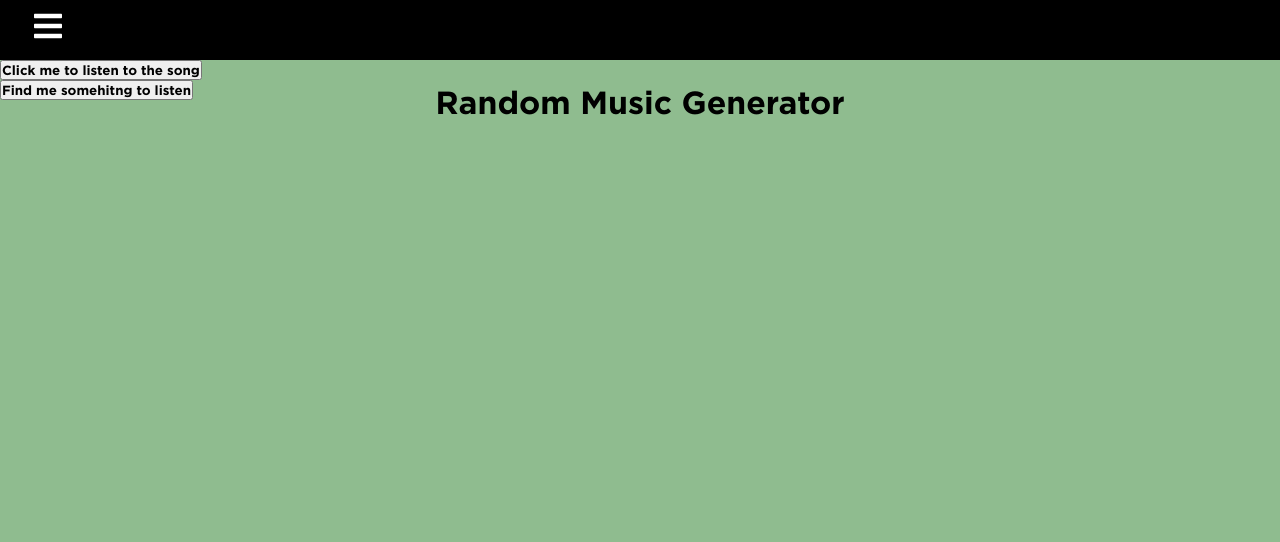
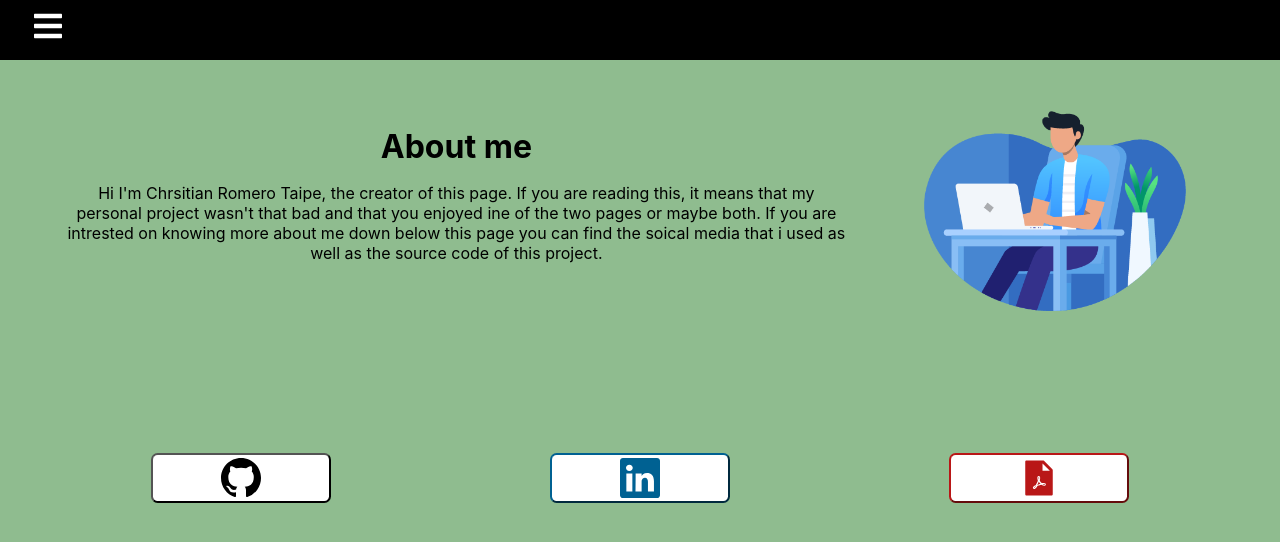
Before and after one commit to romerotac/funWeb2.0, a React (Create React App) app: page /contact in a window 1280 px wide. Shown: the top 542 px of the page. Built offline with nearby package versions, Linux system fonts and the light colour scheme; a web font is replaced by a local one; what spotify-web-api-node would draw is missing.

Commit message:
changes made to contact.js

```diff
--- a/src/pages/about.css
+++ b/src/pages/about.css
@@ -10,6 +10,11 @@
     min-height: 100vh;
     background-image: url('../images/ranch.png');
     background-size: cover;
+}
+
+h1.title{
+    text-align: center;
+    padding: 2%;
 }
 
 .header{
@@ -25,11 +30,15 @@
     color:white;
     text-shadow: 0 0 4px black;
     font-size: 40px;
+    text-align: center;
 
 }
 
 .sub_header{
-    margin-top: -15px;
+
+    margin-top: 0.5%;
+    margin-bottom: 1.5%;
+
     display: flex;
     justify-content: center;
     align-items: center;
@@ -40,6 +49,7 @@
     color:#FF0000;
     text-shadow: 0 0 4px black;
     font-size: 23px;
+    text-align: center;
 }
 
 .card{
@@ -103,3 +113,13 @@
     box-sizing: border-box;
     padding: 30px;
 }
+
+.body-aboutme h1{
+    text-align: center;
+    margin: 2%;
+}
+
+.body-aboutme p{
+    text-align: center;
+    margin: 2%;
+}
--- a/src/pages/contact.js
+++ b/src/pages/contact.js
@@ -1,60 +1,37 @@
 import React, { useState } from 'react';
-
+import {BsGithub, BsLinkedin} from 'react-icons/bs'
+import {AiFillFilePdf} from 'react-icons/ai';
 
 export const Contact = () => {
-
-    const [song,setSong] = useState("");
-    const [length,setLength] = useState("");
-    const [coverSong, setCoverSong] = useState("");
-    const [link, setLink] = useState("");
-
-
-
-    const options = {
-        method: 'GET',
-        headers: {
-            'X-RapidAPI-Key': '4b7b329e47msh3b23f1a1384fd74p1497d6jsnf8ac011be5ee',
-            'X-RapidAPI-Host': 'genius.p.rapidapi.com'
-        }
-    };
-
-
-    function randomNumber (min,max){
-        return Math.floor(Math.random() * (max-min + 1)) + min;
-    }
-
-    const fecthMe = () => {
-
-    fetch('https://genius.p.rapidapi.com/artists/16775/songs', options)
-        .then((response) => {
-            return response.json();
-        })
-        .then((data) => {
-            setLength(data.response.songs.length);
-            const position = randomNumber(0,length);
-
-            setSong(data.response.songs[position].full_title);
-            setCoverSong(data.response.songs[position].header_image_thumbnail_url);
-            setLink(data.response.songs[position].url);
-
-        })
-        .catch(err => console.error(err));
-        }
-
 
     return (
 
         <>
-        <h1>Random Music Generator</h1>
-        <div className='title'>
-        <h2>{song}</h2>
-        <a href={link} target="_blank"><button>Click me to listen to the song </button></a>
+        <div className='body-aboutme'>
+
+        <div className='row-1'>
+        <div className='column-1'>
+        <h1>About me</h1>
+        <p> Hi I'm Chrsitian Romero Taipe, the creator of this page. If you are reading this, it means that my personal project wasn't that bad and that you enjoyed ine of the two pages or maybe both. If you are intrested on knowing more about
+            me down below this page you can find the soical media that i used as well as the source code of this project.
+        </p>
         </div>
-        <div className='cover'>
-        <img src={coverSong}/>
+        <div className='idk'>
+            <div className='image-position'> </div>
         </div>
-        <button onClick={fecthMe}>Find me somehitng to listen</button>
+        </div>
 
+        <div className='footer-aboutme'>
+
+            <div className='button-position'> <button className='github-button'><BsGithub size={'1x'} className="icons"/></button></div>
+            <div className='button-position'> <button className='linkedin-button'><BsLinkedin size={'1x'} className="icons"/></button></div>
+            <div className='button-position'> <button className='file-button'><AiFillFilePdf size={'1x'} className="icons"/></button></div>
+
+
+
+        </div>
+
+        </div>
         </>
     );
 }
--- a/src/spotifyFiles/Dashboard.js
+++ b/src/spotifyFiles/Dashboard.js
@@ -70,7 +70,7 @@ export default function Dashboard({code}) {
 
   const getArtistName = (artist) => {
     if (String(artist.split('')).length <=30){
-      return <h1>{artist}</h1>
+      return <h1 className='normal'>{artist}</h1>
 
     }else if (String(artist.split('')).length <= 55){
       return <h1 className='toolong'>{artist}</h1>
@@ -92,7 +92,7 @@ export default function Dashboard({code}) {
       {access ? <img className='cover-image' src = {songList[random].albumUrl}></img> : null}
       </div>
 
-      {access ? <h2>{songList[random].artist}</h2> : null}
+      {access ? <h2 className='artist'>{songList[random].artist}</h2> : null}
 
       <div className='playerContainer'>
       <Player accessToken={accessToken} trackUri={access ? songList[random].uri : []}/>
--- a/src/spotifyFiles/Login.css
+++ b/src/spotifyFiles/Login.css
@@ -1,3 +1,4 @@
+
 
 @font-face {
     font-family: 'Gotham';
@@ -5,9 +6,6 @@
     src: url("../Gotham-font-family/Gotham-font-family/Gotham/Gotham-Bold.otf") format("opentype");
 }
 
-*{
-    font-family: Gotham;
-}
 
 .body-container{
     display: flex;
@@ -16,7 +14,7 @@
 
 }
 
-h1{
+h1.normal{
     display: flex;
     align-content: center;
     justify-content: center;
@@ -27,19 +25,40 @@ h1{
     position: absolute;
     width: 100%;
     top: 4%;
+    font-family: Gotham;
 }
 
 h1.toolong {
+    display: flex;
+    align-content: center;
+    justify-content: center;
+    padding: 2%;
+    text-align: center;
+    margin-top: 2%;
+
+    width: 100%;
+    position: absolute;
     font-size: 25px;
     top:5%;
+    font-family: Gotham;
 }
 
 h1.tootoolong {
+    display: flex;
+    align-content: center;
+    justify-content: center;
+    padding: 2%;
+    text-align: center;
+    margin-top: 2%;
+
+    width: 100%;
+    position: absolute;
     font-size: 18px;
     top: 6%;
+    font-family: Gotham;
 }
 
-h2{
+h2.artist{
     display: flex;
     align-content: center;
     justify-content: center;
@@ -48,6 +67,7 @@ h2{
     position: absolute;
     bottom: 25%;
     width: 100%;
+    font-family: Gotham;
 }
 
 .cover {
@@ -88,6 +108,7 @@ img.cover-image{
     color: white;
     text-decoration: none;
     font-size: x-large;
+    font-family: Gotham;
 }
 
 
@@ -97,6 +118,7 @@ img.cover-image{
     justify-content: center;
     align-content: center;
     margin-top: 3%;
+
 }
 
 .buttomPosition button{
@@ -105,6 +127,8 @@ img.cover-image{
 	color: white;
 	position: sticky;
 	top: 50%;
+
+    font-family: Gotham;
 
 	left: 50%;
     transform: translate(-50%, -50%);
@@ -198,3 +222,132 @@ img.cover-image{
 .rswp__active._InfoRSWP.__mvqn38 {
     display: none;
 }
+
+
+
+
+
+.body-aboutme .row-1 .idk{
+    align-self: center;
+    justify-self: center;
+}
+
+.body-aboutme h1{
+    padding-bottom: 0%;
+}
+
+.body-aboutme{
+    overflow: hidden;
+    margin: 4%;
+}
+
+.body-aboutme .row-1{
+    display: grid;
+    grid-template-columns: 7fr 3fr;
+    gap: 20px;
+}
+
+
+.body-aboutme .row-1 .image-position{
+    background-image: url("../images/developer-image.png");
+    background-size: cover;
+    height: 200px;
+    width: 262px;
+}
+
+.footer-aboutme{
+    display: grid;
+    grid-auto-rows: minmax(100px, auto);
+    gap: 20px;
+    grid-template-columns: 1fr 1fr 1fr;
+
+    padding-top: 10%;
+}
+
+.footer-aboutme .button-position {
+    place-self: center;
+}
+
+.footer-aboutme .button-position button {
+    height: 50px;
+    width: 180px;
+    cursor: pointer;
+    border-radius: 0.5em;
+
+}
+
+.footer-aboutme .button-position button.github-button{
+    background-color: white;
+    box-shadow: inset 0 0 0 0 black;
+    transition: ease-out 0.3s;
+    border-color:black;
+}
+
+.footer-aboutme .button-position button.github-button .icons{
+    color: black;
+}
+
+.footer-aboutme .button-position button.github-button:hover{
+    box-shadow: inset 180px 0 0 0 black;
+}
+
+.footer-aboutme .button-position button.github-button:hover .icons{
+    color: white;
+}
+
+.footer-aboutme .button-position button.linkedin-button{
+    background-color: white;
+    box-shadow: inset 0 0 0 0 #006192;
+    transition: ease-out 0.3s;
+    border-color:#006192;
+}
+
+.footer-aboutme .button-position button.linkedin-button .icons{
+    color: #006192;
+}
+
+.footer-aboutme .button-position button.linkedin-button:hover{
+    box-shadow: inset 180px 0 0 0 #006192;
+}
+
+.footer-aboutme .button-position button.linkedin-button:hover .icons{
+    color: white;
+}
+
+.footer-aboutme .button-position button.file-button{
+    background-color: white;
+    box-shadow: inset 0 0 0 0 rgb(185, 23, 23);
+    transition: ease-out 0.3s;
+    border-color:rgb(185, 23, 23);
+}
+
+.footer-aboutme .button-position button.file-button .icons{
+    color: rgb(185, 23, 23);
+}
+
+.footer-aboutme .button-position button.file-button:hover{
+    box-shadow: inset 180px 0 0 0 rgb(185, 23, 23);
+}
+
+.footer-aboutme .button-position button.file-button:hover .icons{
+    color: white;
+}
+
+.icons{
+    padding: 3px;
+}
+
+@media screen and (max-width: 620px){
+
+    .body-aboutme .row-1{
+    grid-template-columns: none;
+    }
+
+    .footer-aboutme{
+        padding-top: 10%;
+        grid-template-columns: 1fr;
+        gap: 0px;
+        grid-auto-rows: minmax(80px, auto);
+    }
+
+}
--- a/src/spotifyFiles/Login.js
+++ b/src/spotifyFiles/Login.js
@@ -7,7 +7,7 @@ export const Login = () => {
 
     return (
         <>
-        <h1>Random music generator with the usage of spotifyApi</h1>
+        <h1 className="title">Random music generator with the usage of spotifyApi</h1>
         <div className="login_content" >
         <button><a href={AUTH_URL}>Start</a></button>
         </div>
```
Also changed, not shown: src/images/developer-image.png (added).
